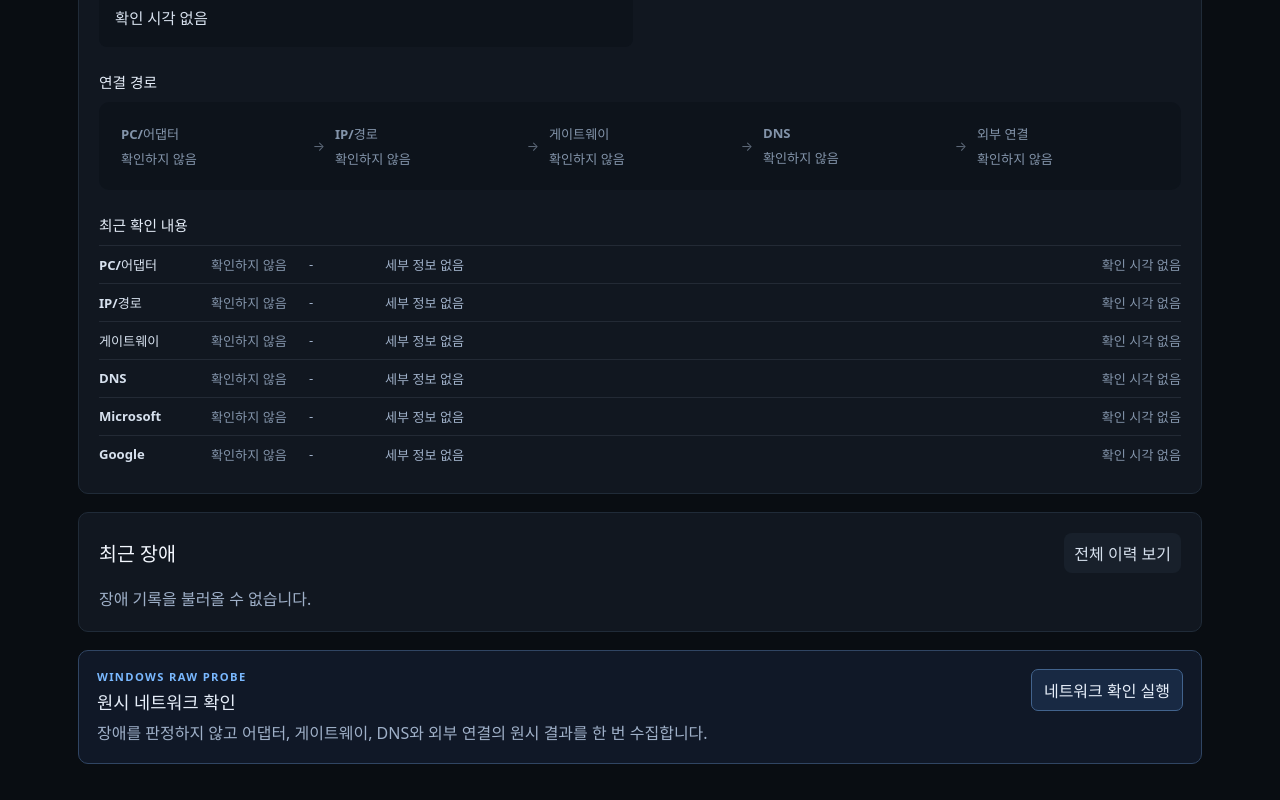
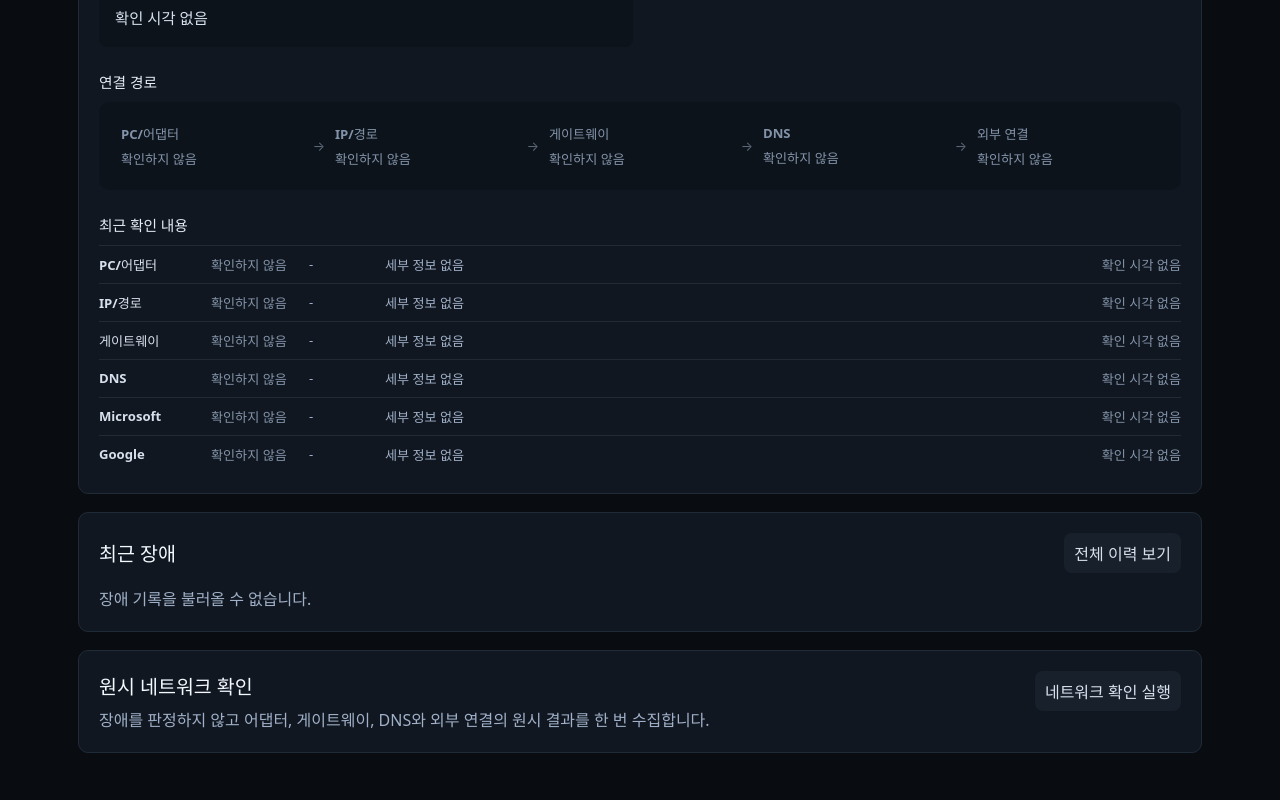
Before and after one commit to qpow1018/pc-health, a React (Vite) app: page / in a window 1280 px wide. Shown: the part 473-1273 px from the top of the page. Built offline with nearby package versions, Linux system fonts and the light colour scheme.

Commit message:
style: align raw network probe panel

```diff
--- a/src/features/network-probe/NetworkProbePanel.module.css
+++ b/src/features/network-probe/NetworkProbePanel.module.css
@@ -1,20 +1,21 @@
 .panel {
   margin-top: 18px;
-  border: 1px solid #304563;
+  border: 1px solid #202b38;
   border-radius: 10px;
-  padding: 18px;
-  background: #101827;
+  padding: 20px;
+  background: #111720;
 }
 
 .panel-header {
   display: flex;
   align-items: flex-start;
   justify-content: space-between;
-  gap: 24px;
+  gap: 20px;
 
   h2 {
-    margin: 5px 0 7px;
-    font-size: 1.1rem;
+    margin: 0 0 8px;
+    color: #f4f8ff;
+    font-size: 1.22rem;
   }
 
   p:last-child {
@@ -29,23 +30,17 @@
   }
 }
 
-.label {
-  margin: 0;
-  color: #79b8ff;
-  font-size: 0.7rem;
-  font-weight: 700;
-  letter-spacing: 0.12em;
-}
-
 .panel button {
-  border: 1px solid #42638d;
-  border-radius: 7px;
-  padding: 8px 12px;
-  background: #182943;
+  border: 1px solid transparent;
+  border-radius: 8px;
+  padding: 7px 9px;
+  color: #d7e1ee;
+  background: #18202b;
   cursor: pointer;
 
   &:hover:not(:disabled) {
-    border-color: #79b8ff;
+    border-color: #34465d;
+    background: #1d2836;
   }
 
   &:disabled {
@@ -64,7 +59,7 @@
 
 .result {
   margin-top: 16px;
-  border-top: 1px solid #263b57;
+  border-top: 1px solid rgba(143, 158, 178, 0.14);
   padding-top: 14px;
 
   pre {
@@ -74,7 +69,7 @@
     border-radius: 7px;
     padding: 14px;
     color: #c9d7e9;
-    background: #080f1a;
+    background: #0b1119;
     font: 0.78rem/1.55 ui-monospace, SFMono-Regular, Consolas, monospace;
     white-space: pre;
     user-select: text;
@@ -91,7 +86,7 @@
   justify-content: space-between;
   gap: 12px;
   color: #9fb0c8;
-  font-size: 0.78rem;
+  font-size: 0.82rem;
   font-weight: 700;
 }
 
--- a/src/features/network-probe/NetworkProbePanel.tsx
+++ b/src/features/network-probe/NetworkProbePanel.tsx
@@ -43,7 +43,6 @@ export default function NetworkProbePanel() {
     <section className={styles["panel"]} aria-labelledby="network-probe-title">
       <div className={styles["panel-header"]}>
         <div>
-          <p className={styles["label"]}>WINDOWS RAW PROBE</p>
           <h2 id="network-probe-title">원시 네트워크 확인</h2>
           <p>
             장애를 판정하지 않고 어댑터, 게이트웨이, DNS와 외부 연결의 원시
```
